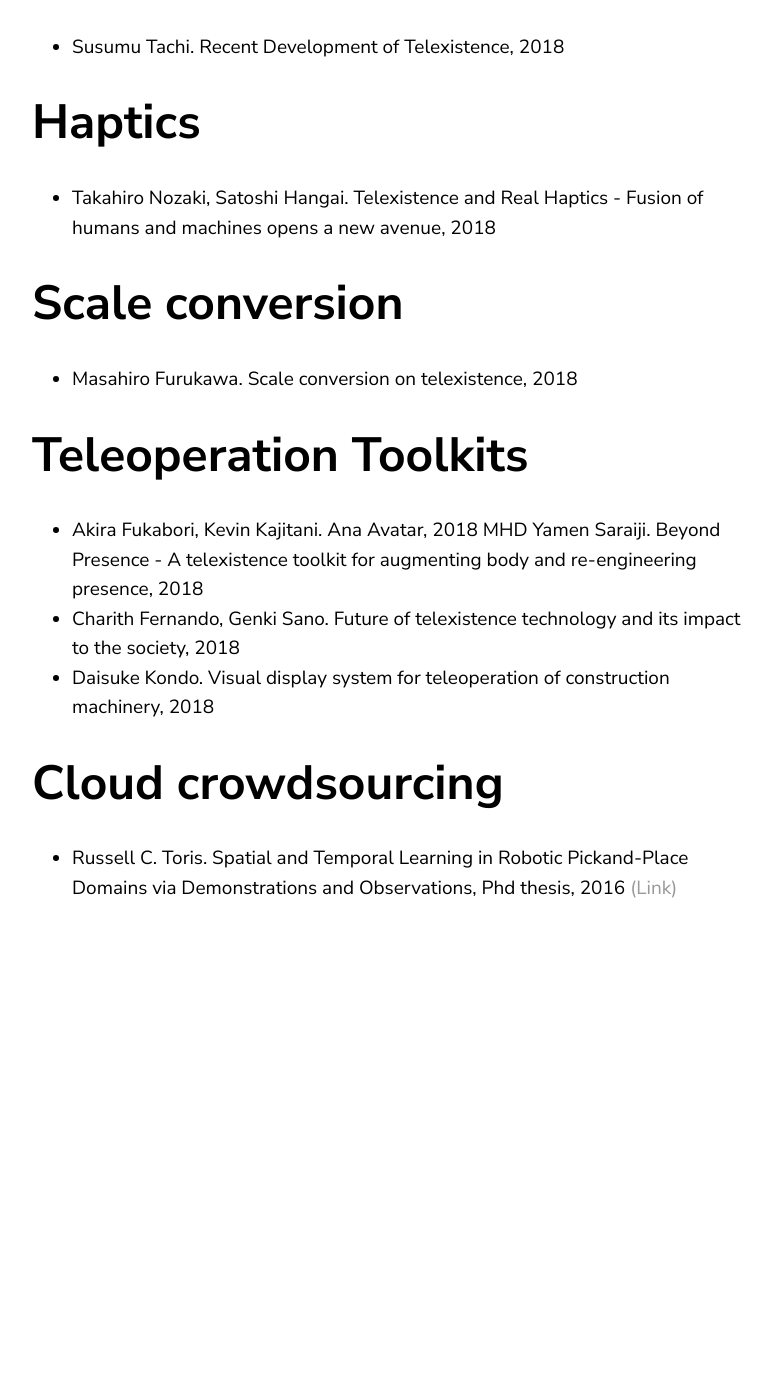
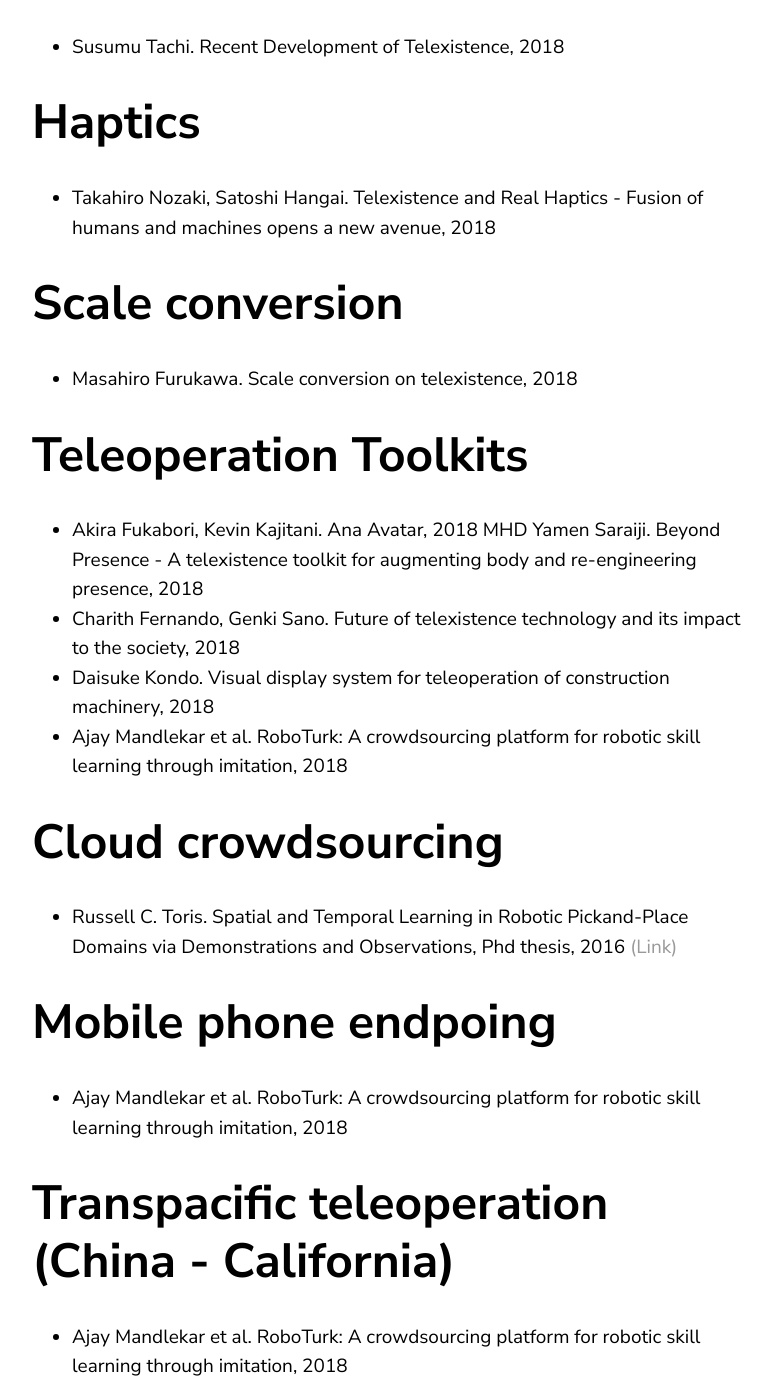
Before and after one commit to jluis9796/jluis9796.github.io, a Jekyll site: the page built from _posts/2020-05-24-telexistence.markdown, in a window 1280 px wide and 1400 px high, scrolled down 469 px. Shown: the whole window, without its empty margins (68-840 px from the left). Built offline with Jekyll 4.4.1, drawn with Linux system fonts in a browser that asks for light colours; before the commit the page ends 1391 px from its top, so only the background shows below that.

Commit message:
Update 2020-05-24-telexistence.markdown

```diff
--- a/_posts/2020-05-24-telexistence.markdown
+++ b/_posts/2020-05-24-telexistence.markdown
@@ -18,6 +18,13 @@ date:   2020-05-24 13:34:36 +0900
 MHD Yamen Saraiji. Beyond Presence - A telexistence toolkit for augmenting body and re-engineering presence, 2018
 * Charith Fernando, Genki Sano. Future of telexistence technology and its impact to the society, 2018
 * Daisuke Kondo. Visual display system for teleoperation of construction machinery, 2018
+* Ajay Mandlekar et al. RoboTurk: A crowdsourcing platform for robotic skill learning through imitation, 2018
 
 # Cloud crowdsourcing
 * Russell C. Toris. Spatial and Temporal Learning in Robotic Pickand-Place Domains via Demonstrations and Observations, Phd thesis, 2016 <a href= "https://digitalcommons.wpi.edu/cgi/viewcontent.cgi?article=1134&context=etd-dissertations" > (Link) </a>
+
+# Mobile phone endpoing
+* Ajay Mandlekar et al. RoboTurk: A crowdsourcing platform for robotic skill learning through imitation, 2018
+
+# Transpacific teleoperation (China - California)
+* Ajay Mandlekar et al. RoboTurk: A crowdsourcing platform for robotic skill learning through imitation, 2018
```
